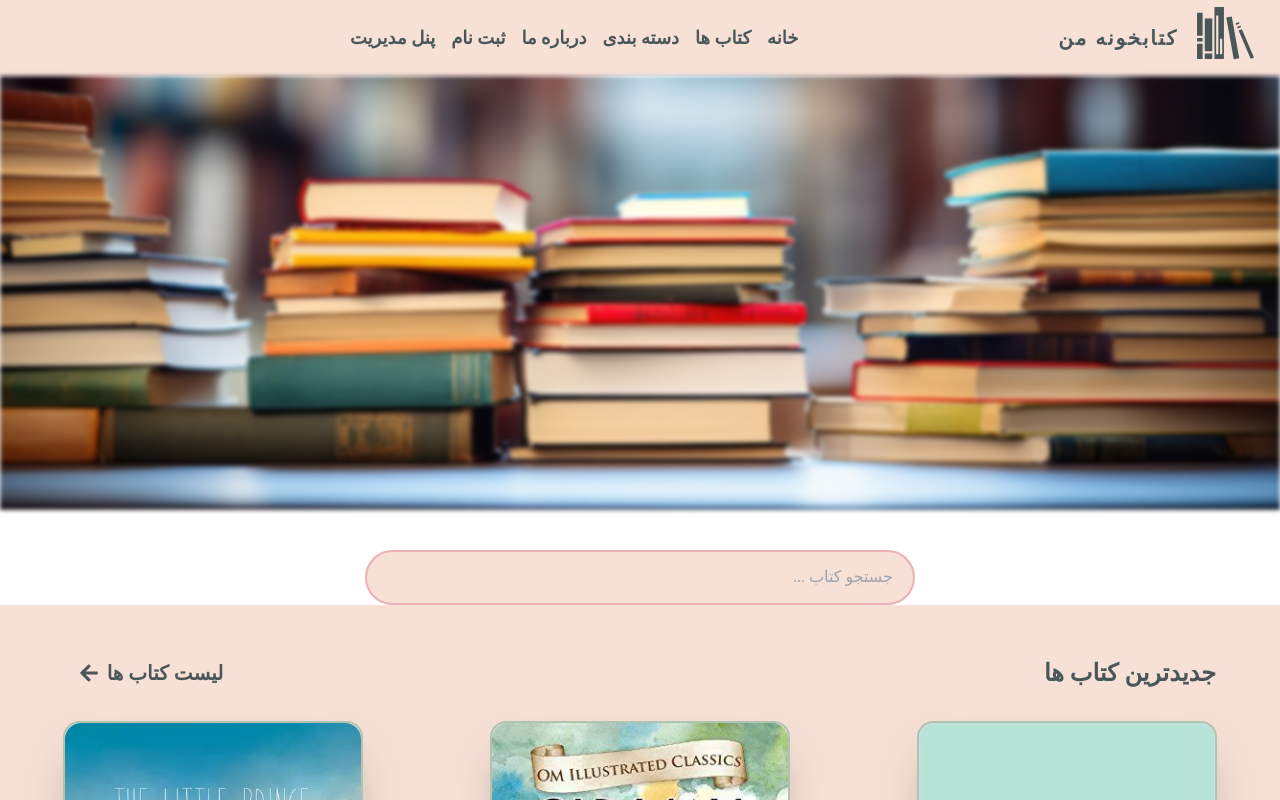
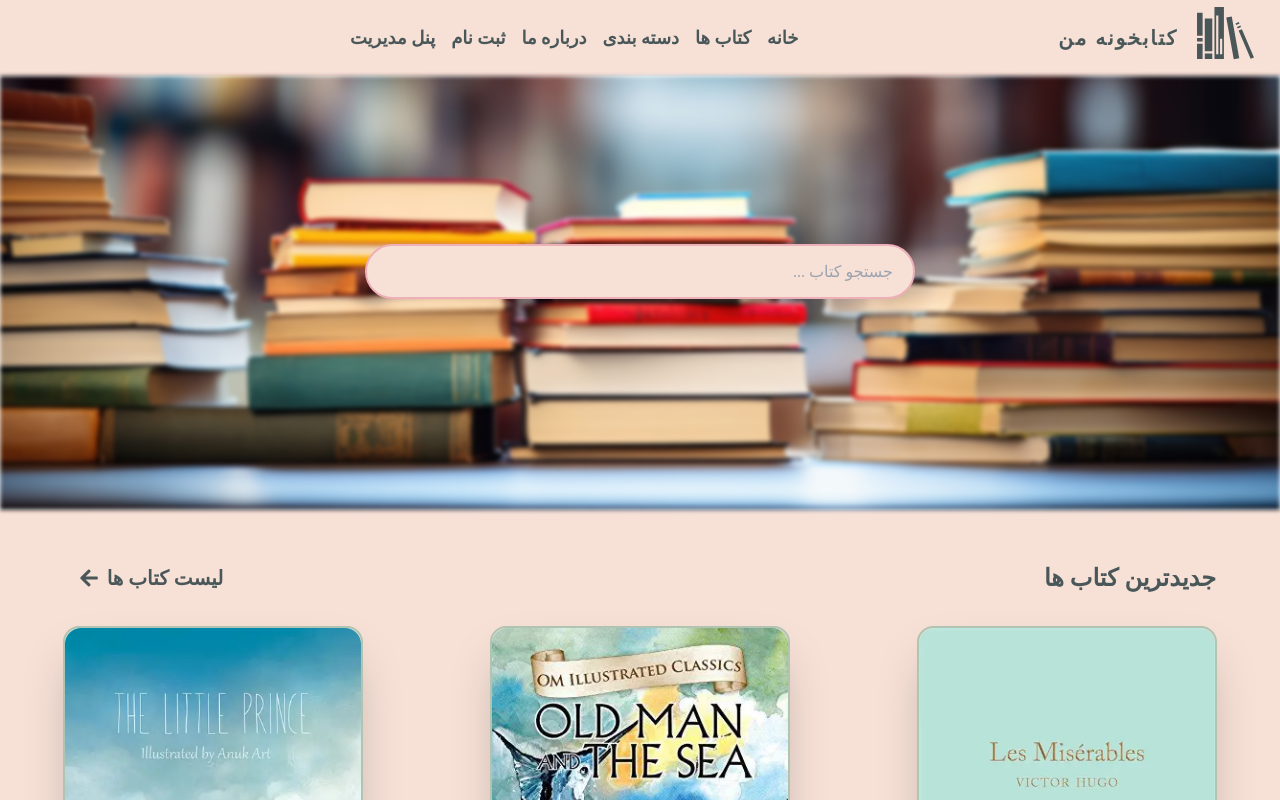
Before and after one commit to asma-ezzati/library-management, a React (Vite) app: page / in a window 1280 px wide. Shown: the top 800 px of the page. Built offline with nearby package versions, Linux system fonts and the light colour scheme; data requests are answered from the project's data file; a web font is replaced by a local one.

Commit message:
fix bug searchBar position issue

```diff
--- a/src/components/Banner.jsx
+++ b/src/components/Banner.jsx
@@ -9,7 +9,9 @@ const Banner = () => {
           src={banner}
           className="w-full h-full object-contain blur-[2px] "
         ></img>
-        <BookSearch />
+        <div className="text-center absolute inset-0 p-32">
+          <BookSearch />
+        </div>
       </div>
     </>
   );
--- a/src/components/BookSearch.jsx
+++ b/src/components/BookSearch.jsx
@@ -22,10 +22,10 @@ const BookSearch = () => {
           className="w-[550px] h-[55px] bg-pink2 text-green3 font-Vazir  px-5 py-2 border-2 border-pink1 rounded-full
               transition-transform duration-1000
               focus:outline-none focus:border-2 focus:border-pink1 focus:transition-transform  focus:duration-1000
-              focus:scale-x-125  focus:-translate-y-5"
+              "
         ></input>
         {query && (
-          <ul className="mt-2 bg-white border-2 border-pink1 rounded-lg w-[550px] max-h-64 overflow-auto">
+          <ul className=" mt-1 bg-white border-2 border-pink1 rounded-lg w-[550px] max-h-64 overflow-auto">
             {filteredBooks.map((book) => (
               <li key={book.id} className="p-2 border-b font-Vazir text-green3">
                 {book.title}
```
